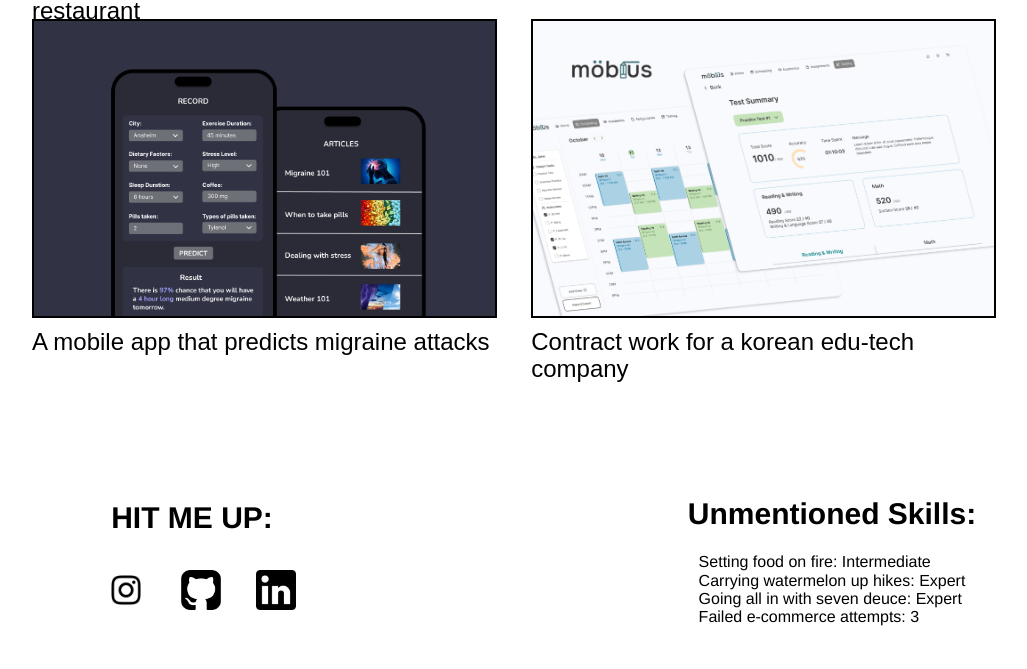
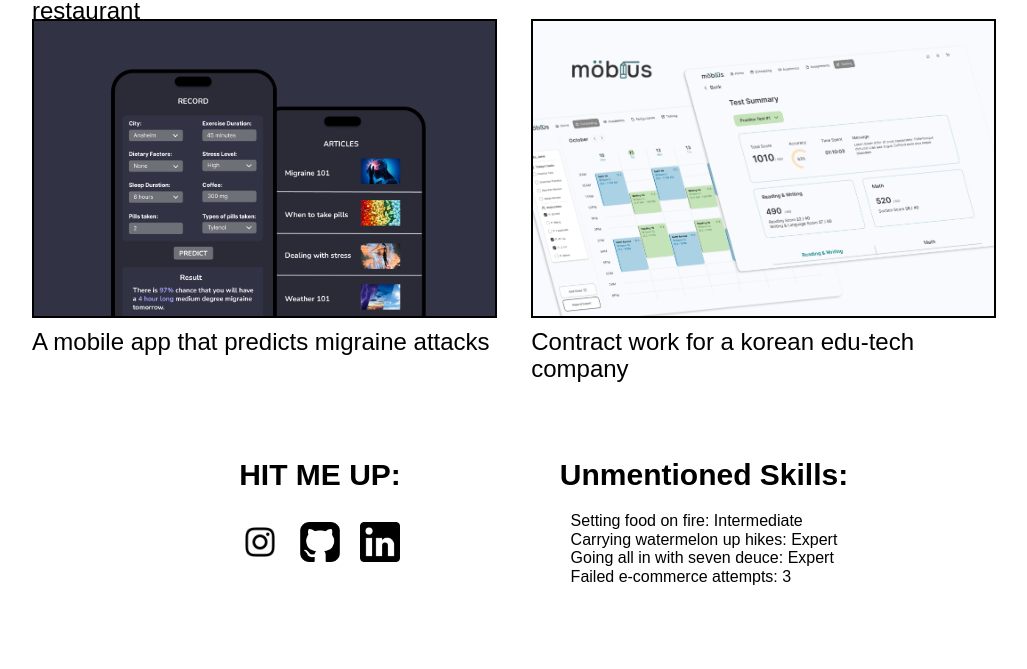
Before and after one commit to alecswang/alecswang.github.io, a plain HTML site: page index.html in a window 1280 px wide. Shown: the part 1354-2023 px from the top of the page, without its empty margins (128-1155 px from the left). Drawn offline with Linux system fonts and the light colour scheme.

Commit message:
refactored css

```diff
--- a/css/footer.css
+++ /dev/null
@@ -1,177 +0,0 @@
-/* page load */
-.css-transitions-only-after-page-load * {
-    -webkit-transition: none !important;
-    -moz-transition: none !important;
-    -ms-transition: none !important;
-    -o-transition: none !important;
-    transition: none !important;
-}
-
-#instagram {
-  position: relative;
-  width: 60px;
-}
-
-#instagramBlack {
-  width: 40px;
-  margin: auto;
-  top: 0;
-  bottom: 0;
-  left: 0;
-  right: 0;
-  transition: all 0.5s ease-in-out 0s;
-}
-
-#instagram:hover #instagramBlack {
-  opacity: 0;
-  transform: scale(1.1);
-}
-
-#instagramColor {
-  width: 40px;
-  position: absolute;
-  margin: auto;
-  left: 0;
-  opacity: 0;
-  transition: all 0.5s ease-in-out 0s;
-}
-
-#instagram:hover #instagramColor {
-  opacity: 1;
-  transform: scale(1.1);
-}
-
-
-#linkedin {
-  position: relative;
-  width: 60px;
-}
-
-#linkedinBlack {
-  width: 32px;
-  margin: auto;
-  top: 0;
-  bottom: 0;
-  left: 0;
-  right: 0;
-  transition: all 0.5s ease-in-out 0s;
-}
-
-#linkedin:hover #linkedinBlack {
-  opacity: 0;
-  transform: scale(1.1);
-}
-
-#linkedinColor {
-  width: 40px;
-  position: absolute;
-  margin: auto;
-  left: 0;
-  opacity: 0;
-  transition: all 0.5s ease-in-out 0s;
-}
-
-#linkedin:hover #linkedinColor {
-  opacity: 1;
-  transform: scale(1.1);
-}
-
-#github {
-  position: relative;
-  width: 60px;
-}
-
-#githubBlack {
-  width: 32px;
-  margin: auto;
-  top: 0;
-  bottom: 0;
-  left: 0;
-  right: 0;
-  transition: all 0.5s ease-in-out 0s;
-}
-
-#github:hover #githubBlack {
-  opacity: 0;
-  transform: scale(1.1);
-}
-
-#githubColor {
-  width: 40px;
-  position: absolute;
-  margin: auto;
-  left: 0;
-  opacity: 0;
-  transition: all 0.5s ease-in-out 0s;
-}
-
-#github:hover #githubColor {
-  opacity: 1;
-  transform: scale(1.1);
-}
-
-footer{
-  margin: 0 auto 0;
-  place-items:center;
-  padding: 80px 0 80px;
-  /* margin-top: 60px; */
-  /* background-color: rgb(208, 242, 218); */
-  display: flex;
-  justify-content: space-between; /* Ensures there is space between the two divs */
-}
-
-footer div{
-  margin: 0 auto 0;
-  display: grid;
-  place-items:center;
-  flex: 1; /* Each div will take up an equal amount of space */
-}
-
-#links{
-  display: flex;
-  margin-top: 30px;
-  padding-left: 18px;
-}
-
-#contactMe{
-  /* float: right; */
-  font-size: 30px;
-}
-/* Update your existing icon styles like this: */
-#instagram, #github, #linkedin {
-  position: relative;
-  display: inline-block;
-  width: 40px; /* fixed width */
-  height: 40px; /* fixed height */
-  margin: 0 10px; /* consistent spacing */
-}
-
-#instagramBlack, #githubBlack, #linkedinBlack {
-  position: absolute;
-  width: 100%;
-  height: 100%;
-  transition: all 0.5s ease-in-out;
-}
-
-#instagramColor, #githubColor, #linkedinColor {
-  position: absolute;
-  width: 100%;
-  height: 100%;
-  opacity: 0;
-  transition: all 0.5s ease-in-out;
-}
-
-/* Modify hover to only affect opacity, not position */
-#instagram:hover #instagramBlack,
-#github:hover #githubBlack,
-#linkedin:hover #linkedinBlack {
-  opacity: 0;
-  /* Remove the transform to prevent layout shift */
-}
-
-#instagram:hover #instagramColor,
-#github:hover #githubColor,
-#linkedin:hover #linkedinColor {
-  opacity: 1;
-  /* Remove the transform to prevent layout shift */
-}
--- a/css/index.css
+++ b/css/index.css
@@ -1,89 +1,87 @@
-/* body {
-  position: relative;
-  width: 100%;
-  border: 1px solid red;
-  display: block;
-}
-
-body > *  {
-  margin: auto;
-  width: 500px;
-  border: 1px solid blue;
-  display: block;
-  overflow: auto;
-}
-
-body > script {
-  display: none
-} */
+/* ========== BASE STYLES ========== */
 body {
   display: grid;
   place-items: center;
+  font-family: Arial, Helvetica, sans-serif;
 }
+
+/* ========== TYPOGRAPHY ========== */
 #name {
   font-size: 128px;
-  font-family: Arial, Helvetica, sans-serif;
   margin-top: 30vh;
   margin-bottom: 30px;
 }
+
 #name span {
-  color:white;
+  color: white;
   -webkit-text-stroke-width: 2px;
   -webkit-text-stroke-color: black;
 }
-#introduction{
+
+#introduction {
   width: 70vw;
   font-size: 24px;
-  font-family: Arial, Helvetica, sans-serif;
   text-align: center;
   line-height: 40px;
   padding-bottom: 160px;
 }
-#arrow-container{
-  display: grid;
-  place-items: center;
-  width: 20vw;
+
+#project-container h2 {
+  font-size: 68px;
+  padding-bottom: 50px;
 }
-#arrow-container p{
-  font-family: Arial, Helvetica, sans-serif;
+
+.image-title {
+  font-size: 24px;
+  margin-top: 10px;
+}
+
+.text-overlay {
+  font-size: 48px;
+  font-weight: bold;
+  color: black;
+}
+
+#contactMe, #skills {
+  font-size: 30px;
+}
+
+#skills{
+  padding-bottom: 20px;
+}
+
+#arrow-container p {
   font-size: 18px;
   padding-bottom: 20px;
 }
-#arrow-container img{
-  font-family: Arial, Helvetica, sans-serif;
-  font-size: 18px;
-  padding-bottom:140px;
-}
-#project-container{
+
+/* ========== LAYOUT ========== */
+#project-container {
   width: 75vw;
 }
-#project-container h2{
-  font-size: 68px;
-  padding-bottom: 50px;
-}
+
 #project-container ul {
   width: 100%;
   display: flex;
   flex-wrap: wrap;
   justify-content: space-between;
 }
+
 #project-container li {
   width: 48%;
   height: 25vw;
   margin-bottom: 3vw;
   position: relative;
 }
-#project-container .image-container{
+
+.image-container {
   position: relative;
   width: 100%;
   height: 23vw;
   border: 2px black solid;
 }
+
 .text-overlay {
-  font-size:48px;
-  font-weight: bold;
-  font-family: Arial, Helvetica, sans-serif;
-  color: black;
   position: relative;
   float: left;
   top: 50%;
@@ -91,6 +89,48 @@ body {
   opacity: 0;
   transform: translate(-50%, -50%);
 }
+
+#arrow-container {
+  display: grid;
+  place-items: center;
+  width: 20vw;
+}
+
+#arrow-container img {
+  padding-bottom: 140px;
+}
+
+footer {
+  display: flex;
+  justify-content: space-around;
+  align-items: flex-start;
+  width: 60%;
+  padding: 80px 0;
+  margin: 0 auto;
+}
+footer div {
+  margin: 0 auto;
+  display: grid;
+  place-items: center;
+  flex: 1;
+}
+
+#links {
+  display: flex;
+  margin-top: 30px;
+  padding-left: 18px;
+  gap: 15px;
+  height: 50px;
+  align-items: center;
+}
+
+#skills-container {
+  width: 500px;
+  flex: 1;
+  min-width: 0;
+}
+
+/* ========== IMAGE EFFECTS ========== */
 .image2 {
   position: absolute;
   top: 0;
@@ -101,63 +141,76 @@ body {
   opacity: 1;
   transition: opacity 0.3s ease-in-out;
 }
+
 .image-container:hover .text-overlay {
   opacity: 1;
 }
+
 .image-container:hover .image2 {
   opacity: 0;
 }
-#project-container .image-title {
-  font-size: 24px;
-  font-family: Arial, Helvetica, sans-serif;
-  margin-top: 10px;
-}
-#skills{
-  padding: 8px 0 10px;
-  font-size: 30px;
-}
-#skills-container{
-  width: 500px;
+
+/* ========== SOCIAL ICONS ========== */
+.social-links {
+  display: flex;
+  gap: 20px;
+  justify-content: center;
+  align-items: center;
+  margin-top: 30px;
 }
 
-/* 🔥 Add this to your CSS 🔥 */
-footer {
-  display: flex;
-  justify-content: space-between;
-  align-items: flex-start; /* Stops vertical shifts */
-  min-height: 200px;
-  overflow: hidden;        /* Contains layout changes */
-  padding: 20px;
-  width: 100%;
-}
-
-#links {
-  display: flex;
-  gap: 15px;
-  height: 50px;
-  align-items: center;
-  transform: translateZ(0); /* Isolates layer */
-}
-
-#links a {
+.social-icon {
+  position: relative;
   display: inline-block;
   width: 40px;
   height: 40px;
-  flex-shrink: 0; /* Prevents compression */
+  transition: transform 0.3s ease;
 }
 
-#links img {
+.social-icon:hover {
+  transform: scale(1.1);
+}
+
+.social-icon img {
+  position: absolute;
   width: 100%;
   height: 100%;
+  transition: opacity 0.3s ease;
   object-fit: contain;
-  transition: transform 0.2s ease;
+  will-change: opacity;
 }
 
-#links img:hover {
-  transform: scale(1.1); /* Safe hover effect */
+.social-icon .color-version {
+  opacity: 0;
 }
 
-#skills-container {
-  width: 500px;
-  min-height: 150px; /* Prevents content jumps */
+.social-icon:hover .black-version {
+  opacity: 0;
 }
+
+.social-icon:hover .color-version {
+  opacity: 1;
+}
+
+/* Specific icon adjustments */
+#instagram .black-version,
+#instagram .color-version {
+  width: 40px;
+}
+
+#linkedin .black-version {
+  width: 32px;
+}
+
+#github .black-version {
+  width: 32px;
+}
+
+/* ========== UTILITIES ========== */
+.css-transitions-only-after-page-load * {
+  -webkit-transition: none !important;
+  -moz-transition: none !important;
+  -ms-transition: none !important;
+  -o-transition: none !important;
+  transition: none !important;
+}
--- a/index.html
+++ b/index.html
@@ -7,7 +7,6 @@
     <link rel="stylesheet" href="./css/common.css">
     <link rel="stylesheet" href="./css/normalize.css">
     <link rel="stylesheet" href="./css/index.css">
-    <link rel="stylesheet" href="./css/footer.css">
 </head>
 <body>
     <div class="striped-background"></div>
@@ -65,9 +64,29 @@
         </ul>
     </div>
     <footer>
-        <div id="links-container">
-            <h3 id="contactMe">HIT ME UP:</h3> <div id="links"> <!-- Intagram --> <a href="https://www.instagram.com/alecs_wang/" id="instagram"> <img src="./images/instagramLogoBlack.png" alt="" id="instagramBlack" /> <img src="./images/instagramLogoColor.png" alt="" id="instagramColor"/> </a> <!-- github --> <a href="https://github.com/alecswang" id="github"> <img src="./images/githubLogoBlack.png" alt="" id="githubBlack" /> <img src="./images/githubLogoColor.png" alt="" id="githubColor"/> </a> <!-- linkedin --> <a href="https://www.linkedin.com/in/alex-wang-967276262/" id="linkedin"> <img src="./images/linkedinLogoBlack.png" alt="" id="linkedinBlack" /> <img src="./images/linkedinLogoColor.png" alt="" id="linkedinColor"/> </a> <!-- tiktok --> <!-- youtube --> <!-- twitter/x --> <!-- facebook? --> <!-- email? --> </div>
+        <div class="links-container">
+          <h3 id="contactMe">HIT ME UP:</h3>
+          <div class="social-links">
+            <!-- Instagram -->
+            <a href="https://www.instagram.com/alecs_wang/" class="social-icon">
+              <img src="./images/instagramLogoBlack.png" alt="Instagram" class="black-version">
+              <img src="./images/instagramLogoColor.png" alt="Instagram" class="color-version">
+            </a>
+
+            <!-- GitHub -->
+            <a href="https://github.com/alecswang" class="social-icon">
+              <img src="./images/githubLogoBlack.png" alt="GitHub" class="black-version">
+              <img src="./images/githubLogoColor.png" alt="GitHub" class="color-version">
+            </a>
+
+            <!-- LinkedIn -->
+            <a href="https://www.linkedin.com/in/alex-wang-967276262/" class="social-icon">
+              <img src="./images/linkedinLogoBlack.png" alt="LinkedIn" class="black-version">
+              <img src="./images/linkedinLogoColor.png" alt="LinkedIn" class="color-version">
+            </a>
           </div>
+        </div>
+
         <div id="skills-container">
           <h3 id="skills">Unmentioned Skills:</h3>
           <p>
```
Lines whose indentation alone changed are shown as unchanged.
